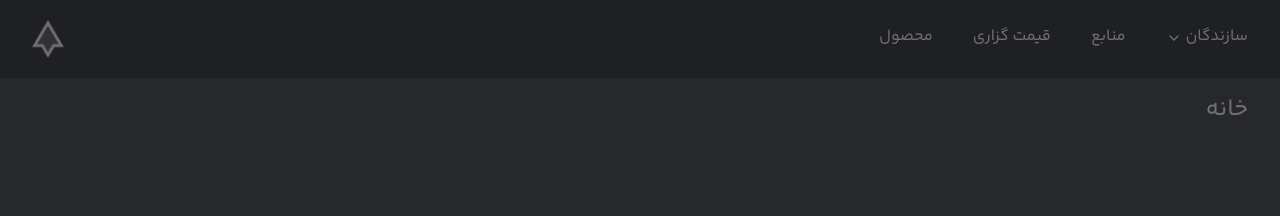
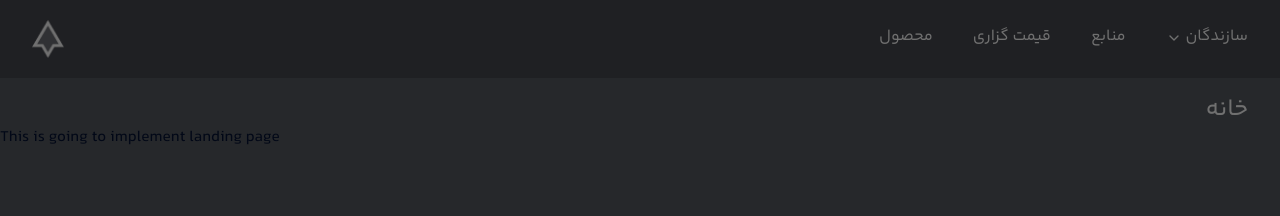
Before and after one commit to kolako54/shaya, a React (Vite) app: page / in a window 1280 px wide. Shown: the top 216 px of the page. Built offline with nearby package versions, Linux system fonts and the light colour scheme.

Commit message:
feat: implement structure of landing

```diff
--- a/src/App.tsx
+++ b/src/App.tsx
@@ -13,6 +13,7 @@ const App = () => {
           <Route path="/" element={<HomePage />} />
           <Route path="/signup" element={<SignupPage />} />
         </Routes>
+        <div>This is going to implement landing page</div>
       </div>
     </>
   );
```
